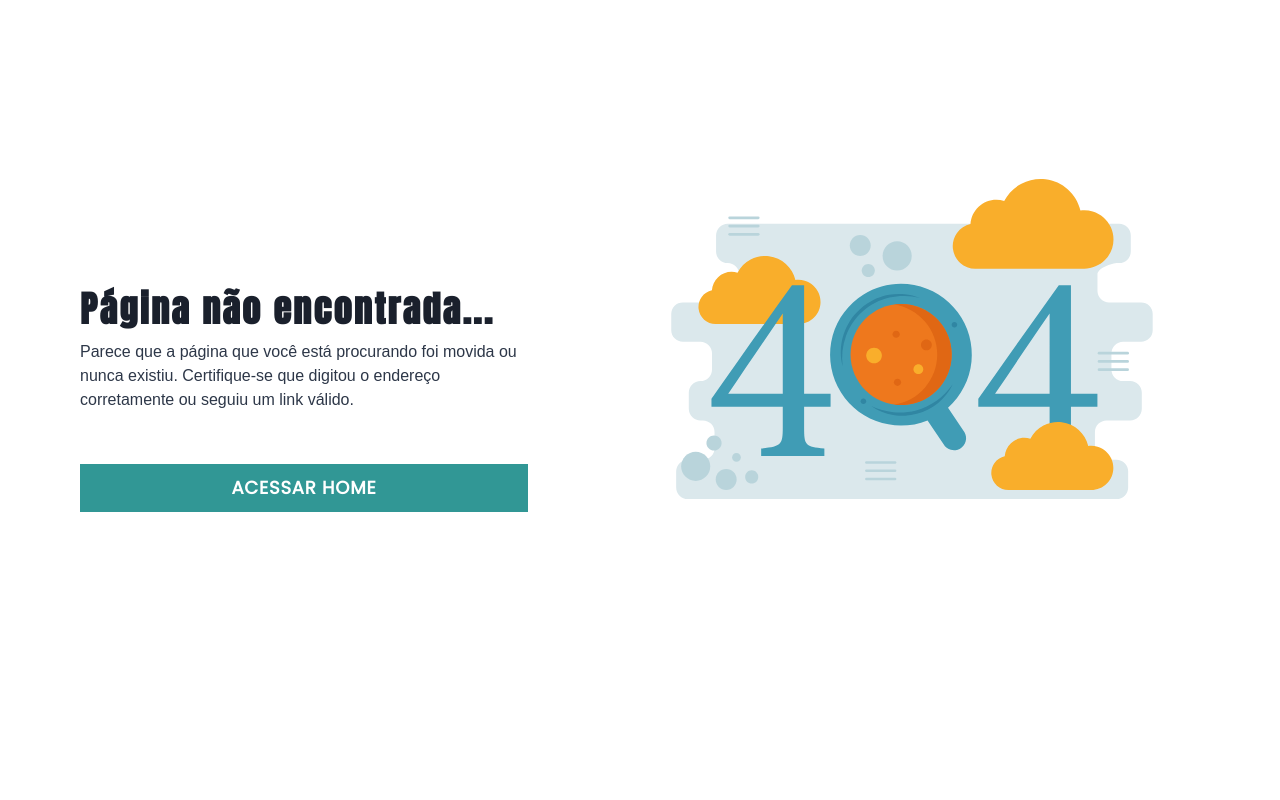
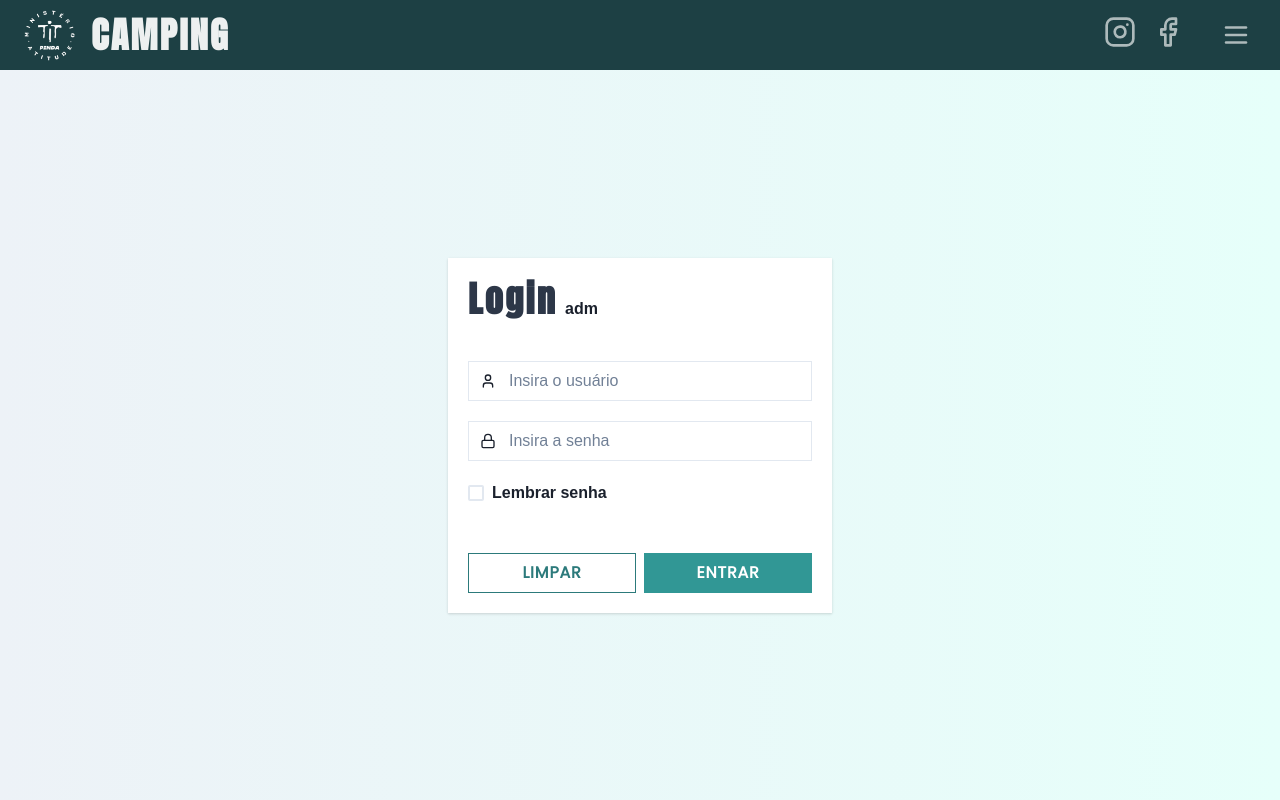
Before and after one commit to wellingtongmota/camping, a React (Vite) app: page /camping/login in a window 1280 px wide. Built offline with nearby package versions, Linux system fonts and the light colour scheme; no server answers.

Commit message:
Configuração de deploy no gh-pages

```diff
--- a/src/components/navbar/Navbar.jsx
+++ b/src/components/navbar/Navbar.jsx
@@ -22,7 +22,7 @@
       py={2}
       gap={2}
     >
-      <Flex as={RouterLink} to='/camping-fonte' gap={4} align='center'>
+      <Flex as={RouterLink} to='/camping' gap={4} align='center'>
         <Image
           boxSize='3.2rem'
           objectFit='cover'
@@ -53,16 +53,16 @@
           }
           {!authenticated ?
             <MenuList color='gray.700'>
-              <MenuItem icon={<LuLogIn />} onClick={signIn} as={RouterLink} to='/camping-fonte/login'>
+              <MenuItem icon={<LuLogIn />} onClick={signIn} as={RouterLink} to='/camping/login'>
                 Entrar
               </MenuItem>
             </MenuList>
             :
             <MenuList color='gray.700'>
-              <MenuItem icon={<LuLayoutDashboard />} as={RouterLink} to='/camping-fonte/admin'>
+              <MenuItem icon={<LuLayoutDashboard />} as={RouterLink} to='/camping/admin'>
                 Admin
               </MenuItem>
-              <MenuItem icon={<LuLogOut />} onClick={signOut} as={RouterLink} to='/camping-fonte'>
+              <MenuItem icon={<LuLogOut />} onClick={signOut} as={RouterLink} to='/camping'>
                 Sair
               </MenuItem>
             </MenuList>
--- a/src/routes/ErrorPage.jsx
+++ b/src/routes/ErrorPage.jsx
@@ -11,7 +11,7 @@
           Certifique-se que digitou o endereço corretamente ou seguiu um link válido.
         </Text>
 
-        <Button as={Link} to='/camping-fonte' colorScheme='teal' borderRadius='none' mt={12} textTransform='uppercase' size='lg'>Acessar home</Button>
+        <Button as={Link} to='/camping' colorScheme='teal' borderRadius='none' mt={12} textTransform='uppercase' size='lg'>Acessar home</Button>
       </Flex>
 
       <Box boxSize={['sm', 'lg', 'xl']}>
--- a/src/routes/Login.jsx
+++ b/src/routes/Login.jsx
@@ -34,7 +34,7 @@
 
   if (authenticated) {
     return (
-      <Navigate to='/camping-fonte/admin' />
+      <Navigate to='/camping/admin' />
     )
   }
 
--- a/src/routes/admin/Admin.jsx
+++ b/src/routes/admin/Admin.jsx
@@ -22,7 +22,7 @@
 
   if (!authenticated) {
     return (
-      <Navigate to='/camping-fonte/login' />
+      <Navigate to='/camping/login' />
     )
   }
 
--- a/vite.config.js
+++ b/vite.config.js
@@ -4,5 +4,5 @@
 // https://vitejs.dev/config/
 export default defineConfig({
   plugins: [react()],
-  base: "/camping-fonte",
+  base: "/camping",
 })
```
Also changed, not shown: package.json (+7 -3 lines), src/main.jsx (+4 -4 lines), 1 other file (tests, documents, lock files or other folders).
